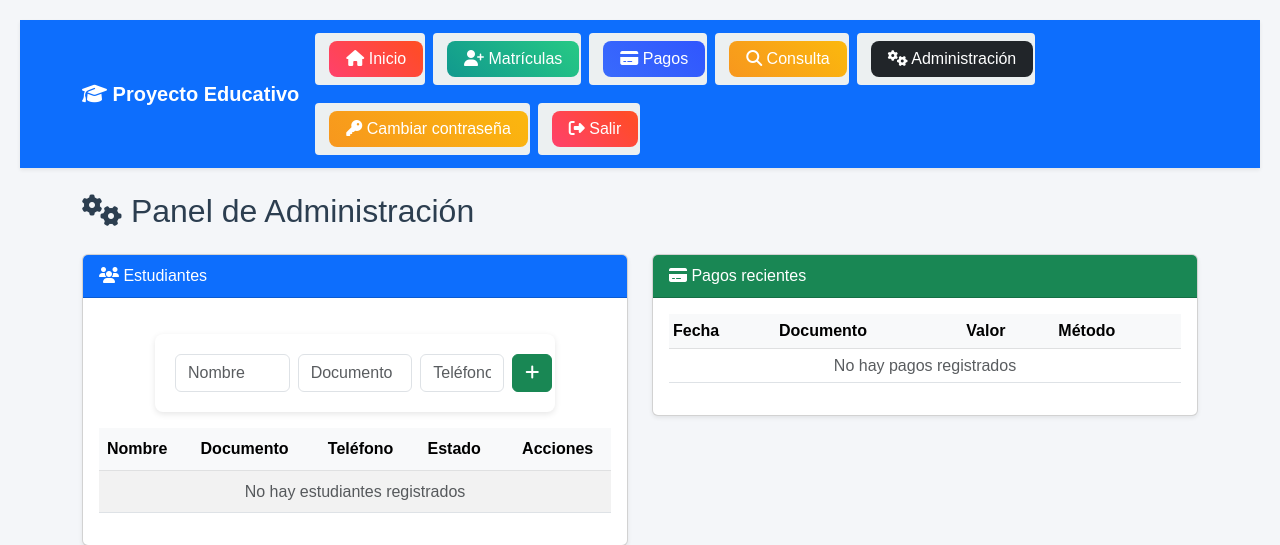
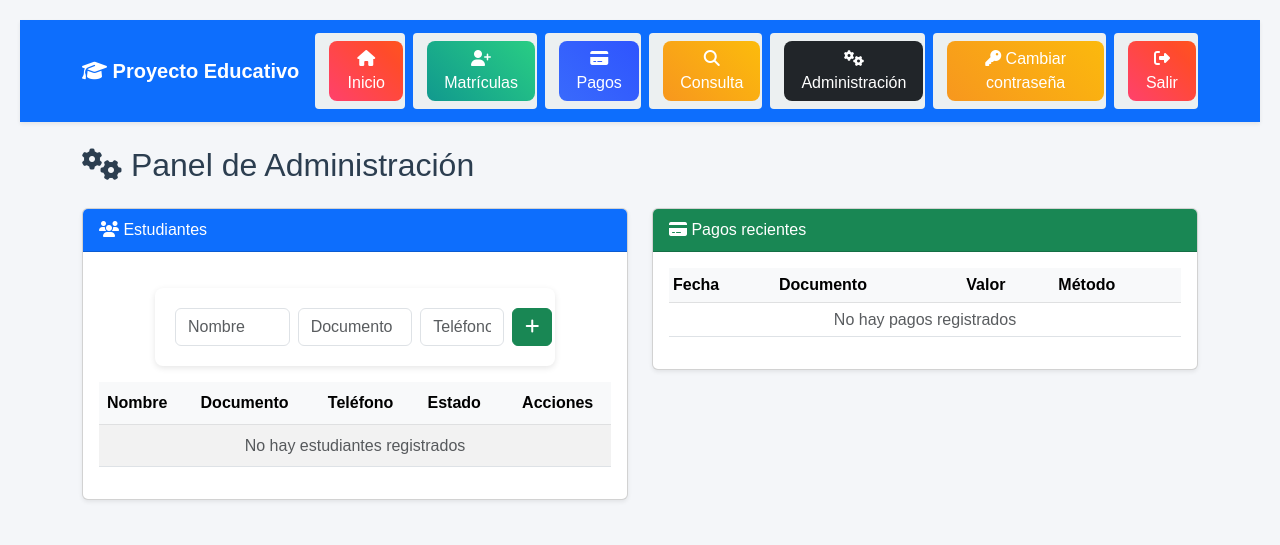
Before and after one commit to Jorge-JLOO/ProyectoInvisible, a Flask app: page /admin in a window 1280 px wide. Shown: the top 545 px of the page. Run offline with Flask 2, Linux system fonts and the light colour scheme; the visitor is signed in with stand-in values (Sample User, id 1); data that the repository does not hold is empty.

Commit message:
base.html

```diff
--- a/templates/base.html
+++ b/templates/base.html
@@ -13,7 +13,8 @@
 
     <!-- Estilos propios -->
     <link rel="stylesheet" href="{{ url_for('static', filename='style.css') }}">
-</head>
+
+   </head>
 <body class="d-flex flex-column min-vh-100">
 
     <!-- Navbar -->
@@ -22,54 +23,52 @@
             <a class="navbar-brand fw-bold" href="{{ url_for('index') }}">
                 <i class="fa-solid fa-graduation-cap"></i> Proyecto Educativo
             </a>
-            <!-- Botón hamburguesa -->
             <button class="navbar-toggler" type="button" data-bs-toggle="collapse" data-bs-target="#navbarNav">
                 <span class="navbar-toggler-icon"></span>
             </button>
 
-            <!-- Menú colapsable -->
             <div class="collapse navbar-collapse" id="navbarNav">
-                <ul class="navbar-nav ms-auto d-flex flex-wrap gap-2">
+                <ul class="navbar-nav ms-auto gap-2">
                     <li class="nav-item">
-                        <a class="btn btn-grad btn-nav w-100" href="{{ url_for('index') }}">
+                        <a class="btn btn-grad btn-nav w-100 mb-2 mb-lg-0" href="{{ url_for('index') }}">
                             <i class="fa fa-home"></i> Inicio
                         </a>
                     </li>
                     <li class="nav-item">
-                        <a class="btn btn-grad-green btn-nav w-100" href="{{ url_for('enrollment') }}">
+                        <a class="btn btn-grad-green btn-nav w-100 mb-2 mb-lg-0" href="{{ url_for('enrollment') }}">
                             <i class="fa fa-user-plus"></i> Matrículas
                         </a>
                     </li>
                     <li class="nav-item">
-                        <a class="btn btn-grad-blue btn-nav w-100" href="{{ url_for('payment') }}">
+                        <a class="btn btn-grad-blue btn-nav w-100 mb-2 mb-lg-0" href="{{ url_for('payment') }}">
                             <i class="fa fa-credit-card"></i> Pagos
                         </a>
                     </li>
                     <li class="nav-item">
-                        <a class="btn btn-grad-orange btn-nav w-100" href="{{ url_for('consulta') }}">
+                        <a class="btn btn-grad-orange btn-nav w-100 mb-2 mb-lg-0" href="{{ url_for('consulta') }}">
                             <i class="fa fa-search"></i> Consulta
                         </a>
                     </li>
 
                     {% if current_user.is_authenticated %}
                         <li class="nav-item">
-                            <a class="btn btn-dark btn-nav w-100" href="{{ url_for('admin') }}">
+                            <a class="btn btn-dark btn-nav w-100 mb-2 mb-lg-0" href="{{ url_for('admin') }}">
                                 <i class="fa fa-cogs"></i> Administración
                             </a>
                         </li>
                         <li class="nav-item">
-                            <a class="btn btn-grad-orange btn-nav w-100" href="{{ url_for('cambiar_password') }}">
+                            <a class="btn btn-grad-orange btn-nav w-100 mb-2 mb-lg-0" href="{{ url_for('cambiar_password') }}">
                                 <i class="fa fa-key"></i> Cambiar contraseña
                             </a>
                         </li>
                         <li class="nav-item">
-                            <a class="btn btn-grad btn-nav w-100" href="{{ url_for('logout') }}">
+                            <a class="btn btn-grad btn-nav w-100 mb-2 mb-lg-0" href="{{ url_for('logout') }}">
                                 <i class="fa fa-sign-out-alt"></i> Salir
                             </a>
                         </li>
                     {% else %}
                         <li class="nav-item">
-                            <a class="btn btn-grad-blue btn-nav w-100" href="{{ url_for('login') }}">
+                            <a class="btn btn-grad-blue btn-nav w-100 mb-2 mb-lg-0" href="{{ url_for('login') }}">
                                 <i class="fa fa-sign-in-alt"></i> Iniciar sesión
                             </a>
                         </li>
```
